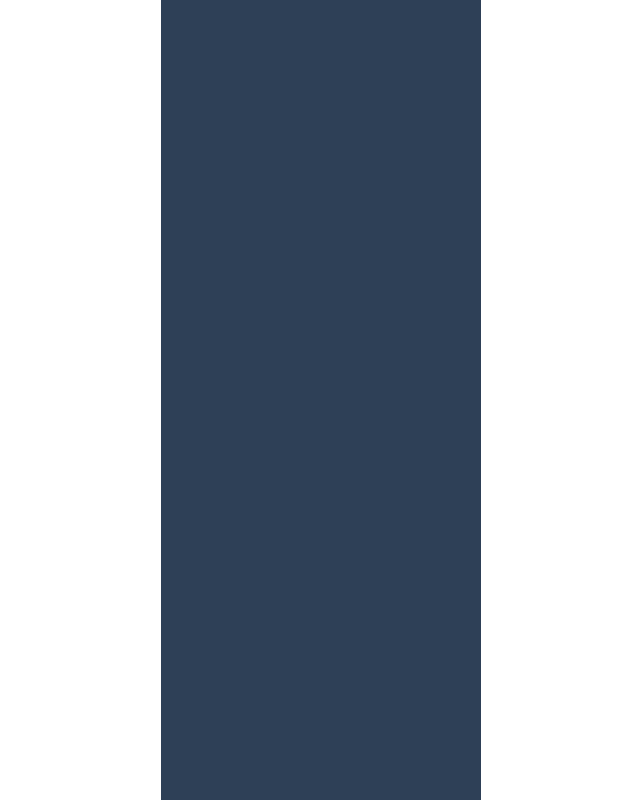
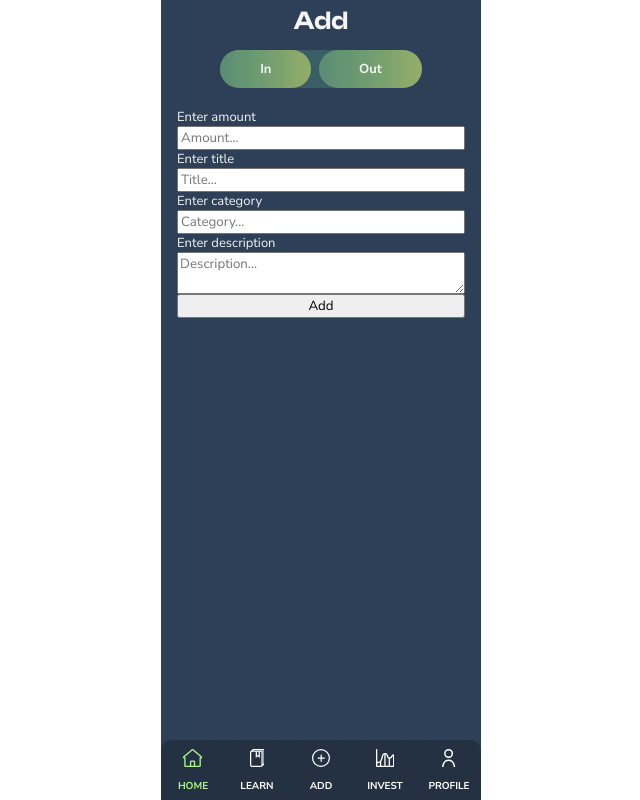
Before and after one commit to harley-hutchinson/Second-Hackathon, a React (Create React App) app: page /add/out in a window 1280 px wide. Before the commit this address had no page. Shown: the whole page, without its empty margins (319-959 px from the left). Built offline with nearby package versions, Linux system fonts and the light colour scheme.

Commit message:
get form functionality working for in and out

```diff
--- a/src/App.js
+++ b/src/App.js
@@ -5,6 +5,9 @@ import Dashboard from "./pages/Dashboard/Dashboard";
 import DashboardIn from "./pages/Dashboard/DashboardIn";
 import DashboardOut from "./pages/Dashboard/DashboardOut";
 import DashboardAll from "./pages/Dashboard/DashboardAll";
+import AddPage from "./pages/AddPage/AddPage";
+import AddPageIn from "./pages/AddPage/AddPageIn";
+import AddPageOut from "./pages/AddPage/AddPageOut";
 
 const App = () => {
   return (
@@ -16,6 +19,10 @@ const App = () => {
             <Route path="in" element={<DashboardIn />} />
             <Route path="out" element={<DashboardOut />} />
           </Route>
+          <Route path="add" element={<AddPage />}>
+            <Route path="" element={<AddPageIn />} />
+            <Route path="out" element={<AddPageOut />} />
+          </Route>
           <Route path="landing-page" element={<LandingPage />} />
         </Routes>
       </BrowserRouter>
--- a/src/components/MainNav/MainNav.js
+++ b/src/components/MainNav/MainNav.js
@@ -4,7 +4,7 @@ import "./MainNav.scss";
 const MainNav = () => {
   return (
     <nav className="main-nav">
-      <Link to="#" className="main-nav__link main-nav__link--selected">
+      <Link to="/" className="main-nav__link main-nav__link--selected">
         <svg
           xmlns="http://www.w3.org/2000/svg"
           viewBox="0 0 43.5 41"
@@ -32,7 +32,7 @@ const MainNav = () => {
         </svg>
         Learn
       </Link>
-      <Link to="#" className="main-nav__link">
+      <Link to="add" className="main-nav__link">
         <svg
           xmlns="http://www.w3.org/2000/svg"
           viewBox="0 0 44 44"
--- /dev/null
+++ b/src/pages/AddPage/AddPage.js
@@ -0,0 +1,26 @@
+import { NavLink, Outlet } from "react-router-dom";
+import MainNav from "../../components/MainNav/MainNav";
+import "./AddPage.scss";
+
+const AddPage = () => {
+  return (
+    <>
+      <main className="add">
+        <h1 className="add__heading">Add</h1>
+        <nav className="add-options">
+          <NavLink to="" className="add-options__text">
+            In
+          </NavLink>
+          <NavLink to="out" className="add-options__text">
+            Out
+          </NavLink>
+        </nav>
+
+        <Outlet />
+      </main>
+      <MainNav />
+    </>
+  );
+};
+
+export default AddPage;
--- /dev/null
+++ b/src/pages/AddPage/AddPage.scss
@@ -0,0 +1,29 @@
+@use "../../styles/partials/variables" as *;
+@use "../../styles/partials/mixins" as *;
+
+.add {
+  padding: 1.2rem 1.6rem 6rem;
+  background-color: $primary-charcoal;
+  color: $primary-text;
+
+  &__heading {
+    text-align: center;
+    margin: 0;
+  }
+
+  &-options {
+    display: flex;
+    justify-content: space-between;
+    background-color: #395e66;
+    border-radius: 2rem;
+    margin: 2rem auto;
+    width: 70%;
+
+    &__text {
+      padding: 1rem 4rem;
+      font-weight: 700;
+      text-decoration: none;
+      color: whitesmoke;
+    }
+  }
+}
--- /dev/null
+++ b/src/pages/AddPage/AddPageIn.js
@@ -0,0 +1,84 @@
+import { useState } from "react";
+import { POST_TRANSACTION } from "../../utils/apiCalls.mjs";
+import "./AddPageIn.scss";
+
+const AddPageIn = () => {
+  const [inFormFields, setInFormFields] = useState({
+    amount: "",
+    title: "",
+    category: "",
+    desc: "",
+  });
+
+  const handleInFormSubmit = (e) => {
+    e.preventDefault();
+
+    const newTransaction = {
+      title: inFormFields.title,
+      amount: inFormFields.amount,
+      category: inFormFields.category,
+      description: inFormFields.desc,
+      isIncome: true,
+      date: new Date().toLocaleDateString(),
+    };
+
+    console.log(newTransaction);
+
+    try {
+      POST_TRANSACTION(newTransaction);
+    } catch (error) {
+      console.log(error);
+    }
+  };
+
+  const handleInFormChange = (e) => {
+    setInFormFields({
+      ...inFormFields,
+      [e.target.name]: e.target.value,
+    });
+  };
+
+  return (
+    <form className="add-in__form" onSubmit={handleInFormSubmit}>
+      <label htmlFor="amount">Enter amount</label>
+      <input
+        type="text"
+        name="amount"
+        placeholder="Amount..."
+        value={inFormFields.amount}
+        onChange={handleInFormChange}
+      />
+
+      <label htmlFor="title">Enter title</label>
+      <input
+        type="text"
+        name="title"
+        placeholder="Title..."
+        value={inFormFields.title}
+        onChange={handleInFormChange}
+      />
+
+      <label htmlFor="category">Enter category</label>
+      <input
+        type="text"
+        name="category"
+        placeholder="Category..."
+        value={inFormFields.category}
+        onChange={handleInFormChange}
+      />
+
+      <label htmlFor="desc">Enter description</label>
+      <textarea
+        type="text"
+        name="desc"
+        placeholder="Description..."
+        value={inFormFields.desc}
+        onChange={handleInFormChange}
+      />
+
+      <button type="submit">Add</button>
+    </form>
+  );
+};
+
+export default AddPageIn;
--- /dev/null
+++ b/src/pages/AddPage/AddPageIn.scss
@@ -0,0 +1,6 @@
+.add-in {
+  &__form {
+    display: flex;
+    flex-direction: column;
+  }
+}
--- /dev/null
+++ b/src/pages/AddPage/AddPageOut.js
@@ -0,0 +1,83 @@
+import { useState } from "react";
+import { POST_TRANSACTION } from "../../utils/apiCalls.mjs";
+import "./AddPageOut.scss";
+
+const AddPageOut = () => {
+  const [outFormFields, setOutFormFields] = useState({
+    amount: "",
+    title: "",
+    category: "",
+    desc: "",
+  });
+
+  const handleInFormSubmit = (e) => {
+    e.preventDefault();
+
+    const newTransaction = {
+      title: outFormFields.title,
+      amount: outFormFields.amount,
+      category: outFormFields.category,
+      description: outFormFields.desc,
+      isIncome: false,
+      date: new Date().toLocaleDateString(),
+    };
+
+    console.log(newTransaction);
+
+    try {
+      POST_TRANSACTION(newTransaction);
+    } catch (error) {
+      console.log(error);
+    }
+  };
+
+  const handleInFormChange = (e) => {
+    setOutFormFields({
+      ...outFormFields,
+      [e.target.name]: e.target.value,
+    });
+  };
+  return (
+    <form className="add-in__form" onSubmit={handleInFormSubmit}>
+      <label htmlFor="amount">Enter amount</label>
+      <input
+        type="text"
+        name="amount"
+        placeholder="Amount..."
+        value={outFormFields.amount}
+        onChange={handleInFormChange}
+      />
+
+      <label htmlFor="title">Enter title</label>
+      <input
+        type="text"
+        name="title"
+        placeholder="Title..."
+        value={outFormFields.title}
+        onChange={handleInFormChange}
+      />
+
+      <label htmlFor="category">Enter category</label>
+      <input
+        type="text"
+        name="category"
+        placeholder="Category..."
+        value={outFormFields.category}
+        onChange={handleInFormChange}
+      />
+
+      <label htmlFor="desc">Enter description</label>
+      <textarea
+        type="text"
+        name="desc"
+        placeholder="Description..."
+        value={outFormFields.desc}
+        onChange={handleInFormChange}
+      />
+
+      <button type="submit">Add</button>
+    </form>
+  );
+};
+
+export default AddPageOut;
--- /dev/null
+++ b/src/pages/AddPage/AddPageOut.scss
@@ -0,0 +1,6 @@
+.add-out {
+  &__form {
+    display: flex;
+    flex-direction: column;
+  }
+}
--- a/src/utils/apiCalls.mjs
+++ b/src/utils/apiCalls.mjs
@@ -7,3 +7,6 @@ export const GET_ALL_TRANSACTIONS = () => axios.get(localURL);
 export const GET_IN_TRANSACTIONS = () => axios.get(`${localURL}in`);
 
 export const GET_OUT_TRANSACTIONS = () => axios.get(`${localURL}out`);
+
+export const POST_TRANSACTION = (transaction) =>
+  axios.post(localURL, transaction);
```
